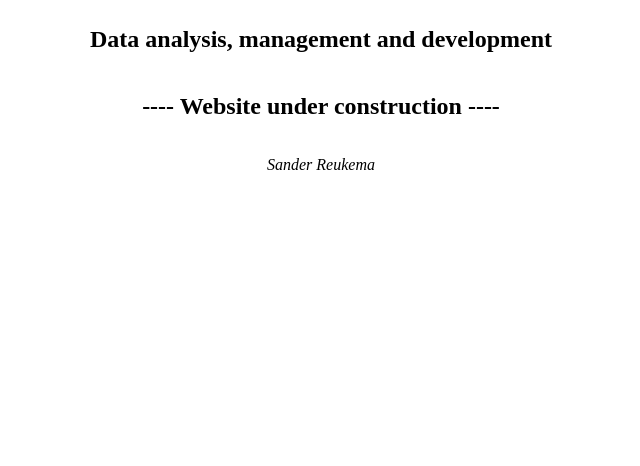
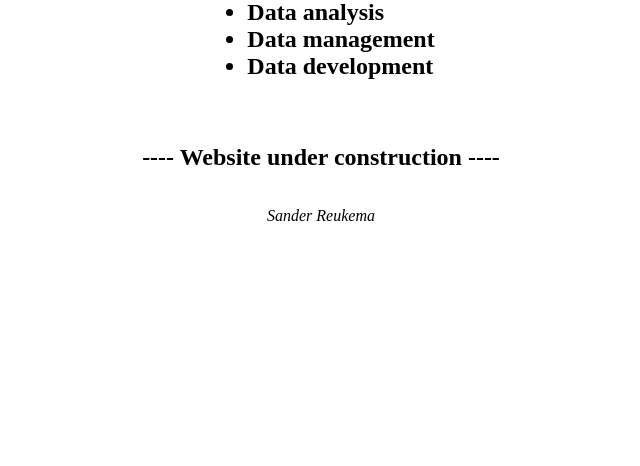
Before and after one commit to sander-r/AgexData, a plain HTML site: page index.html in a window 1280 px wide. Shown: the part 350-816 px from the top of the page, without its empty margins (327-967 px from the left). Drawn offline with Linux system fonts and the light colour scheme.

Commit message:
Made a list

```diff
--- a/index.html
+++ b/index.html
@@ -7,7 +7,13 @@
   <body>
     <div style="display: flex; flex-direction: column; width: 100vw; height: 100vh; justify-content: center; align-items: center;">
       <h1>AgexData</h1>
-      <h2>Data analysis, management and development</h2>
+      <h2>
+      <ul>
+      <li>Data analysis</li>
+      <li>Data management</li>
+      <li>Data development</li>
+      </ul>
+      </h2>
       <h2>---- Website under construction ----</h2>
       <p><i>Sander Reukema</i></p>
     </div>
```
